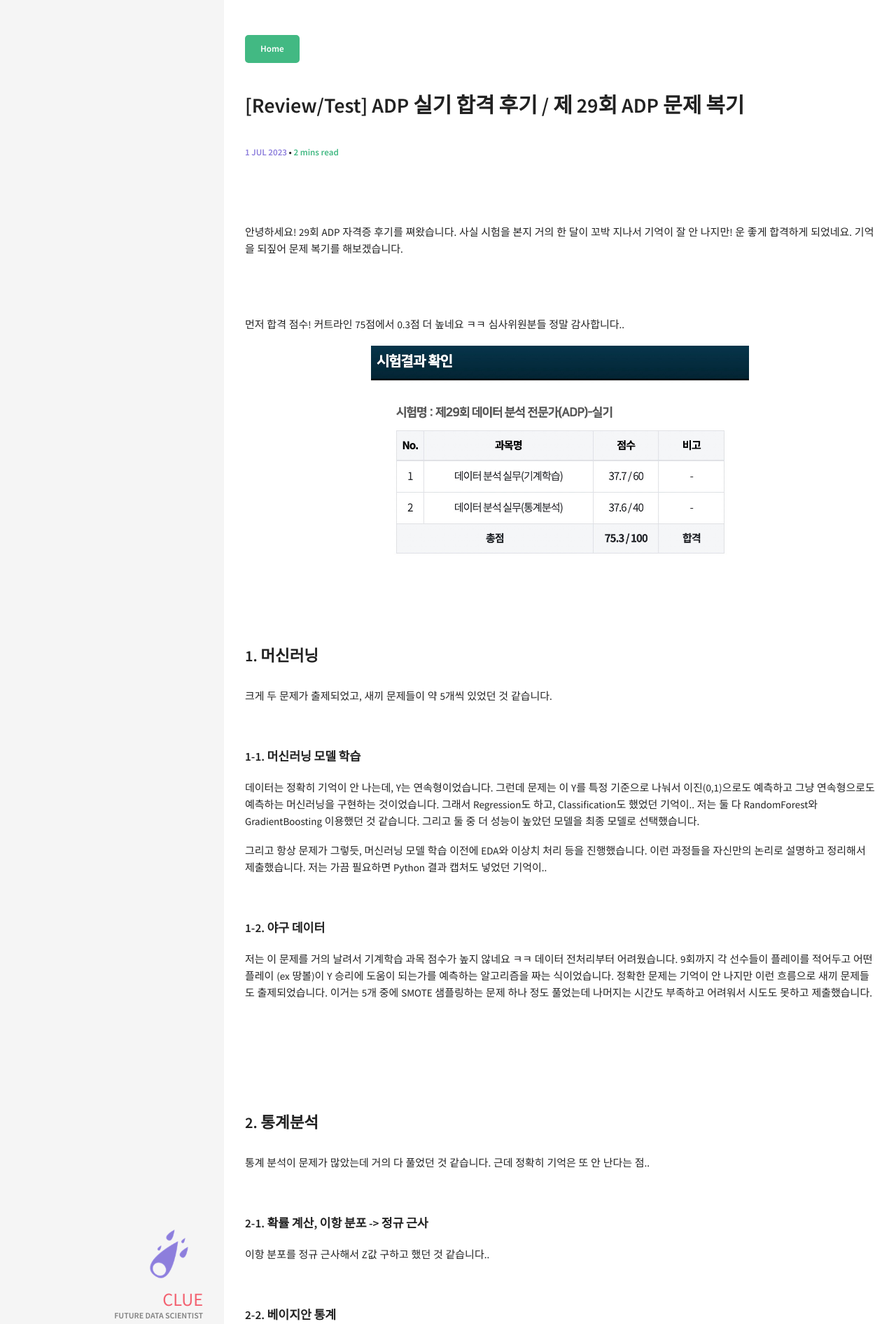
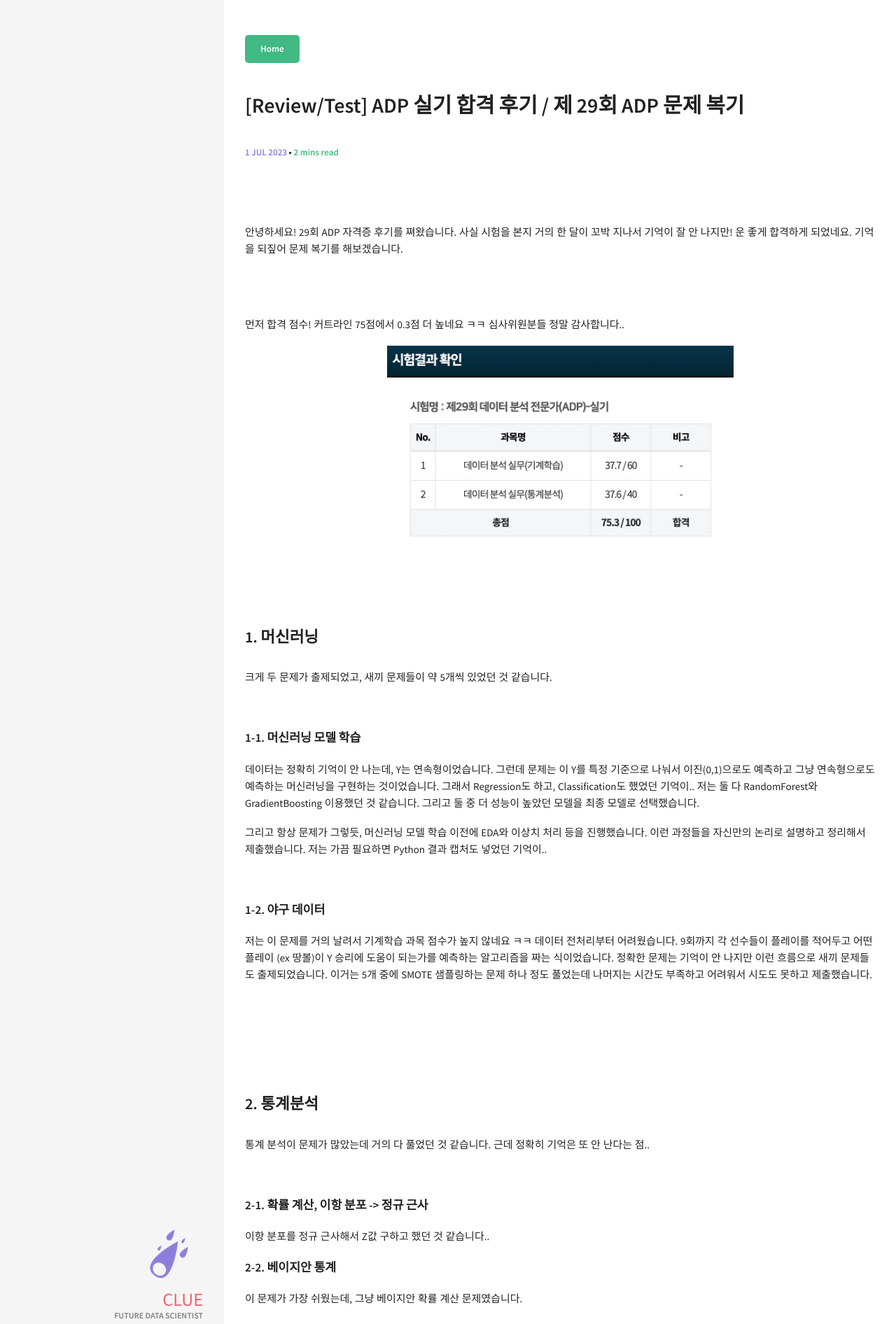
Before and after one commit to givitallugot/givitallugot.github.io, a Jekyll site: the page built from _posts/2023-07-02-Review-Test-ADP-실기.md, in a window 1280 px wide. Shown: the top 1892 px of the page at 70% size. Built offline with Jekyll 4.4.1, drawn with Linux system fonts in a browser that asks for light colours; some of the changed text lies outside the part shown.

Commit message:
update post3

```diff
--- a/_posts/2023-07-02-Review-Test-ADP-실기.md
+++ b/_posts/2023-07-02-Review-Test-ADP-실기.md
@@ -13,7 +13,7 @@ comments: trues
 
 먼저 합격 점수! 커트라인 75점에서 0.3점 더 높네요 ㅋㅋ 심사위원분들 정말 감사합니다..
 
-![image-1](/!contents_plot/2023-07-02-review-1.jpg){: width="60%"}
+![image-1](/!contents_plot/2023-07-02-review-1.jpg){: width="55%"}
 
 <br><br>
 
@@ -44,23 +44,15 @@ comments: trues
 ##### 2-1. 확률 계산, 이항 분포 -> 정규 근사
 이항 분포를 정규 근사해서 Z값 구하고 했던 것 같습니다..
 
-<br>
-
 ##### 2-2. 베이지안 통계
 이 문제가 가장 쉬웠는데, 그냥 베이지안 확률 계산 문제였습니다.
-
-<br>
 
 ##### 2-3. T-test
 two sample T-Test였던 것 같은데.. 귀무가설/대립가설 설정하고 P-value로 가설 검정하는 형식이었습니다.
 
-<br>
-
 ##### 2-4. F-test
 anova로 F-Test하고, 마찬가지로 귀무가설/대립가설 설정하고 F값과 P-value로 가설 검정하는 형식이었습니다.
 그리고 이 F-Test 결과가 그룹 간 Y의 평균이 다르다는 결론이 나왔고 그다음 Tueky 사후검정도 진행했습니다.
-
-<br>
 
 유일하게 문제가 자세히 생각이 나는데, 자동차 종류(세단, 트럭, 버스, ??)에 따른 사고 피해 정도 데이터였고,
 F-Test 결과 귀무가설(자동차 종류에 따른 사고 피해 정도에 차이가 없다)가 기각되어서,
@@ -70,15 +62,17 @@ Tueky Test한 결과, 특히 세단-트럭, 세단-버스일 경우에 P-value
 
 29회가 머신러닝 야구 데이터 문제를 제외하고는 난이도가 상대적으로 어렵지 않았던 것 같습니다. 야구 문제는 범주형 데이터도 다루고 오버샘플링도 다뤘던 것 같습니다. 그래도 클러스터링, 시계열 등의 문제는 없었던 것으로 기억합니다.
 
-<br>
+<br><br>
 
-그리고 시험을 보면서 느꼈던 것은 시험 시간이 4시간임에도 굉장히 부족하다는 점.. 그리고 뒷부분 풀다 보면 앞부분 EDA를 내가 어떻게 진행했는지 기억도 안 난다는 점.. 그래서 개인적으로는 python이나 R 코드를 짤 때부터 조금씩은 주석을 남겨두고 마지막 50분~1시간 정도 남았을 때 30분 안쪽으로 레포트에 할애한 후, 못 푼 문제를 푸는 것을 추천해 드립니다. 레포트를 너무 마지막에 진행하다가 날아가거나 제출을 제대로 못 하면 정말 멘붕이니까요~
+##### 꿀팁
+
+시험을 보면서 느꼈던 것은 시험 시간이 4시간임에도 굉장히 부족하다는 점.. 그리고 뒷부분 풀다 보면 앞부분 EDA를 내가 어떻게 진행했는지 기억도 안 난다는 점.. 그래서 개인적으로는 python이나 R 코드를 짤 때부터 조금씩은 주석을 남겨두고 마지막 50분~1시간 정도 남았을 때 30분 안쪽으로 레포트에 할애한 후, 못 푼 문제를 푸는 것을 추천해 드립니다. 레포트를 너무 마지막에 진행하다가 날아가거나 제출을 제대로 못 하면 정말 멘붕이니까요~
 
 <br>
 
 그리고 저는 모든 문제에 대해 표 두 개를 만들어서 표 앞에 진행 과정 설명, 표1-코드 복붙, 표2-결론 이런 식으로 작성했습니다. 다음과 같은 예시처럼요! 이 고정 템플릿을 두고 쓰니까 내용이 너무 길어지지 않아서 시간도 아끼고, 결론과 핵심을 (심사위원이 보기에도) 명확히 표현해서 통계분석 결과도 좋지 않았나 생각이 듭니다. 참고만 하세요!
 
-![image-2](/!contents_plot/2023-07-02-review-2.jpg){: width="70%"}
+![image-2](/!contents_plot/2023-07-02-review-2.jpg){: width="60%"}
 
 <br>
 
```
